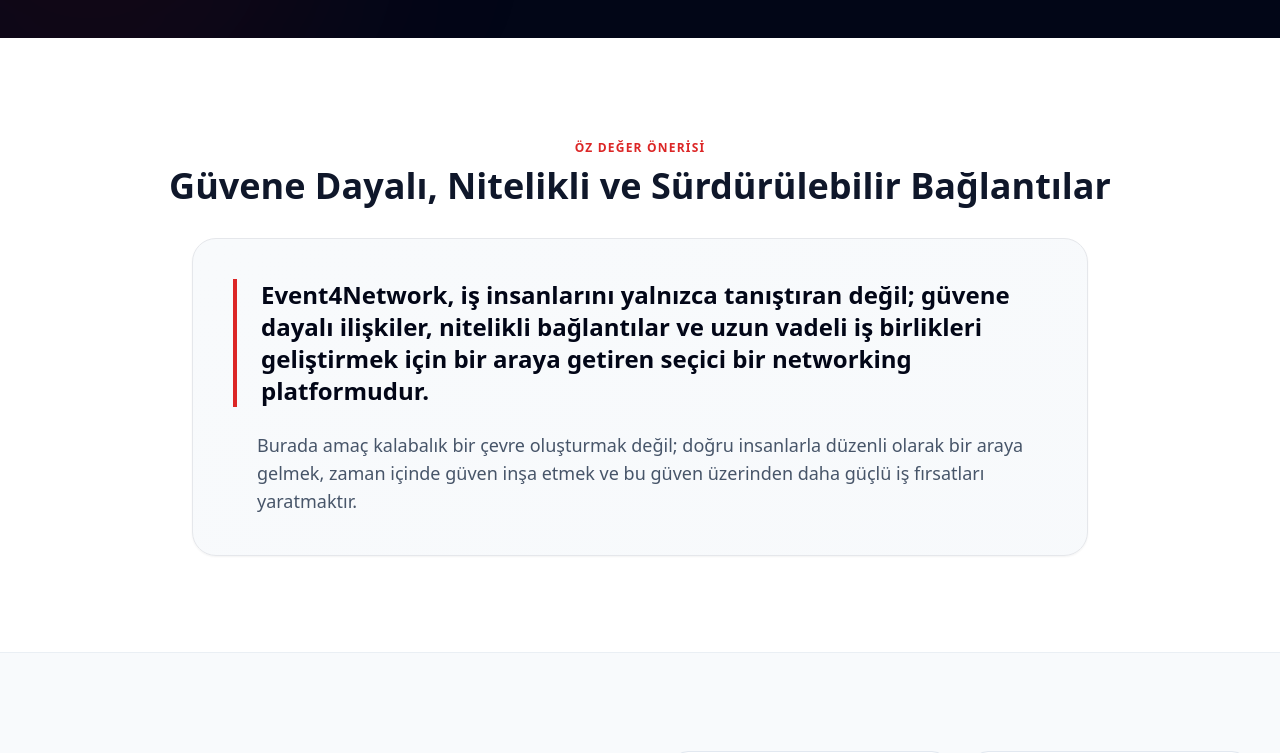
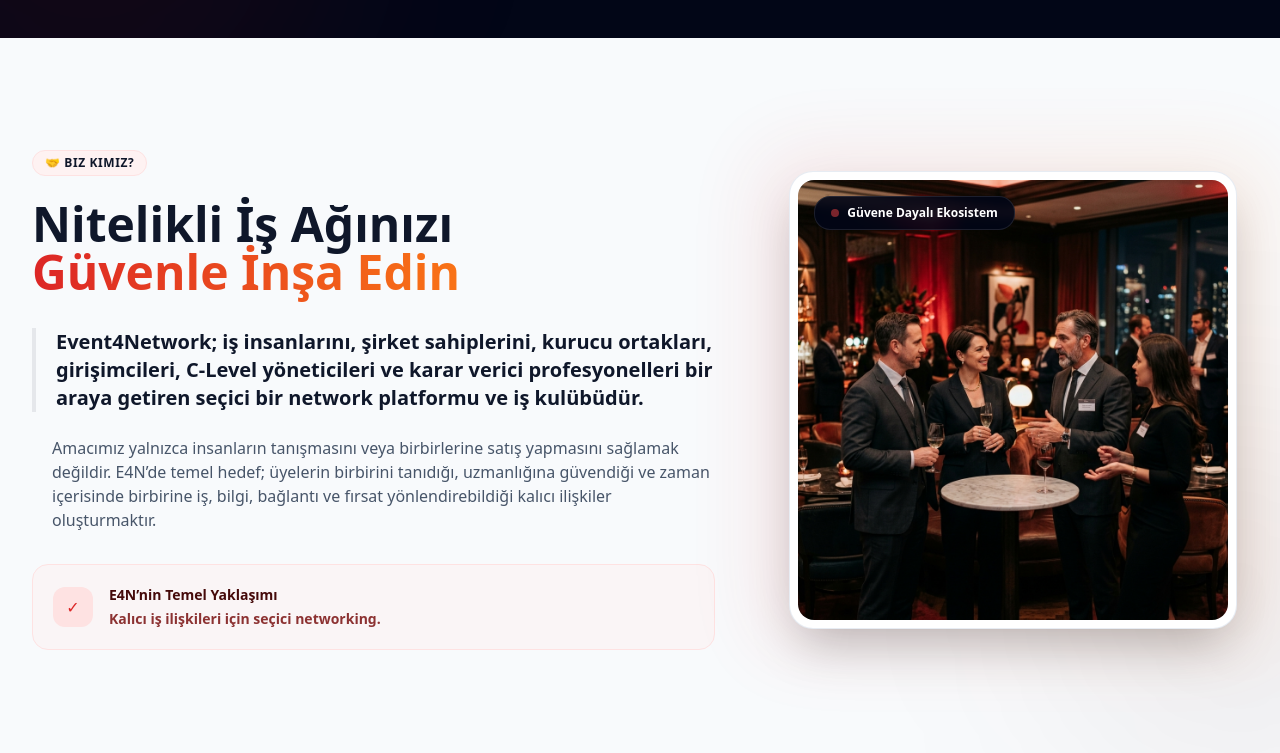
Before and after one commit to kaankarakas34/e4n, a React (Vite) app: page / in a window 1280 px wide. Shown: the part 700-1453 px from the top of the page. Built offline with nearby package versions, Linux system fonts and the light colour scheme.

Commit message:
design: Anasayfa Hero altina premium Biz Kimiz gorsel-icerik blogu eklendi

```diff
--- a/src/pages/LandingPage.tsx
+++ b/src/pages/LandingPage.tsx
@@ -19,6 +19,7 @@ import {
   AlertCircle
 } from 'lucide-react';
 import processMeeting from '../assets/process-meeting.png';
+import bizKimizNetwork from '../assets/biz_kimiz_network.png';
 
 export function LandingPage() {
   const navigate = useNavigate();
@@ -99,20 +100,66 @@ export function LandingPage() {
         </div>
       </section>
 
-      {/* 2. Kalıcı İş İlişkileri İçin Seçici Networking (Ana Mesaj) */}
-      <section className="py-24 bg-white relative">
-        <div className="max-w-5xl mx-auto px-4 sm:px-6 lg:px-8 text-center">
-          <span className="text-xs font-bold text-red-600 uppercase tracking-widest">ÖZ DEĞER ÖNERİSİ</span>
-          <h2 className="text-3xl sm:text-4xl font-extrabold mt-2 mb-8 text-slate-900">
-            Güvene Dayalı, Nitelikli ve Sürdürülebilir Bağlantılar
-          </h2>
-          <div className="bg-gradient-to-br from-slate-50 to-slate-100/55 border border-slate-150 rounded-3xl p-8 sm:p-10 shadow-sm text-left max-w-4xl mx-auto">
-            <p className="text-xl sm:text-2xl text-slate-950 font-bold leading-relaxed mb-6 border-l-4 border-red-600 pl-6">
-              Event4Network, iş insanlarını yalnızca tanıştıran değil; güvene dayalı ilişkiler, nitelikli bağlantılar ve uzun vadeli iş birlikleri geliştirmek için bir araya getiren seçici bir networking platformudur.
-            </p>
-            <p className="text-slate-600 text-base sm:text-lg leading-relaxed pl-6">
-              Burada amaç kalabalık bir çevre oluşturmak değil; doğru insanlarla düzenli olarak bir araya gelmek, zaman içinde güven inşa etmek ve bu güven üzerinden daha güçlü iş fırsatları yaratmaktır.
-            </p>
+      {/* 2. Biz Kimiz? */}
+      <section className="relative py-20 lg:py-28 bg-slate-50 overflow-hidden border-b border-slate-200/60">
+        {/* Subtle background branding glow */}
+        <div className="absolute inset-0 z-0 pointer-events-none">
+          <div className="absolute top-1/2 -right-40 w-[400px] h-[400px] rounded-full bg-red-950/5 blur-[100px]"></div>
+        </div>
+
+        <div className="max-w-7xl mx-auto px-4 sm:px-6 lg:px-8 relative z-10">
+          <div className="grid lg:grid-cols-12 gap-12 lg:gap-16 items-center">
+
+            {/* Text Content */}
+            <div className="lg:col-span-7 flex flex-col justify-center">
+              <span className="inline-flex items-center gap-1.5 px-3 py-1 rounded-full bg-red-50 text-red-605 font-bold text-xs uppercase tracking-wider border border-red-100 mb-6 w-fit">
+                🤝 Biz Kimiz?
+              </span>
+              <h2 className="text-3xl sm:text-4xl lg:text-5xl font-black text-slate-900 leading-tight mb-8">
+                Nitelikli İş Ağınızı <br />
+                <span className="text-transparent bg-clip-text bg-gradient-to-r from-red-600 to-orange-500">
+                  Güvenle İnşa Edin
+                </span>
+              </h2>
+
+              <div className="space-y-6 text-slate-700">
+                <p className="text-lg sm:text-xl text-slate-900 font-bold leading-relaxed border-l-4 border-red-650 pl-5">
+                  Event4Network; iş insanlarını, şirket sahiplerini, kurucu ortakları, girişimcileri, C-Level yöneticileri ve karar verici profesyonelleri bir araya getiren seçici bir network platformu ve iş kulübüdür.
+                </p>
+                <p className="text-sm sm:text-base leading-relaxed text-slate-600 pl-5">
+                  Amacımız yalnızca insanların tanışmasını veya birbirlerine satış yapmasını sağlamak değildir. E4N’de temel hedef; üyelerin birbirini tanıdığı, uzmanlığına güvendiği ve zaman içerisinde birbirine iş, bilgi, bağlantı ve fırsat yönlendirebildiği kalıcı ilişkiler oluşturmaktır.
+                </p>
+              </div>
+
+              <div className="mt-8 bg-red-50/50 border border-red-100 rounded-2xl p-5 flex items-start gap-4">
+                <div className="w-10 h-10 rounded-xl bg-red-100 text-red-600 flex items-center justify-center flex-shrink-0 font-bold mt-0.5">
+                  ✓
+                </div>
+                <div>
+                  <h4 className="font-bold text-red-950 text-sm mb-1">E4N’nin Temel Yaklaşımı</h4>
+                  <p className="text-red-900/90 text-sm font-semibold">Kalıcı iş ilişkileri için seçici networking.</p>
+                </div>
+              </div>
+            </div>
+
+            {/* Premium Interactive Image Card (Optimized for Mobile/Desktop layout hierarchy) */}
+            <div className="lg:col-span-5 relative w-full flex justify-center">
+              <div className="absolute -inset-4 bg-gradient-to-r from-red-600 to-orange-500 rounded-3xl blur-2xl opacity-10"></div>
+              <div className="relative rounded-3xl overflow-hidden shadow-2xl border border-slate-200/80 bg-white p-2 group hover:scale-[1.01] transition-transform duration-500 max-w-md w-full">
+                <img
+                  src={bizKimizNetwork}
+                  alt="Event4Network Biz Kimiz"
+                  className="rounded-2xl object-cover w-full h-[280px] sm:h-[360px] lg:h-[440px] hover:scale-[1.02] transition-transform duration-700 ease-out"
+                />
+
+                {/* Float pulse badge */}
+                <div className="absolute top-6 left-6 bg-slate-950/90 backdrop-blur-sm text-white px-4 py-2 rounded-2xl border border-white/10 text-xs font-bold shadow-lg flex items-center gap-2">
+                  <span className="w-2 h-2 rounded-full bg-red-500 animate-pulse"></span>
+                  Güvene Dayalı Ekosistem
+                </div>
+              </div>
+            </div>
+
           </div>
         </div>
       </section>
```
Also changed, not shown: src/assets/biz_kimiz_network.png (added).
